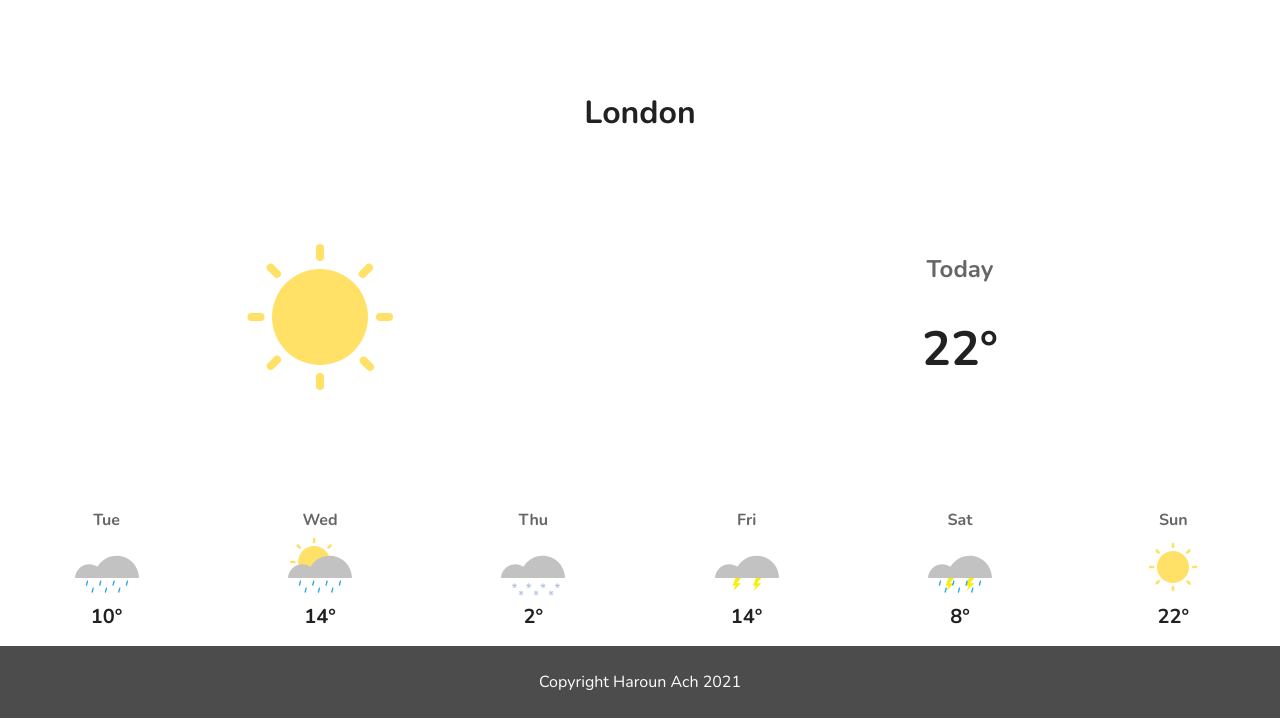
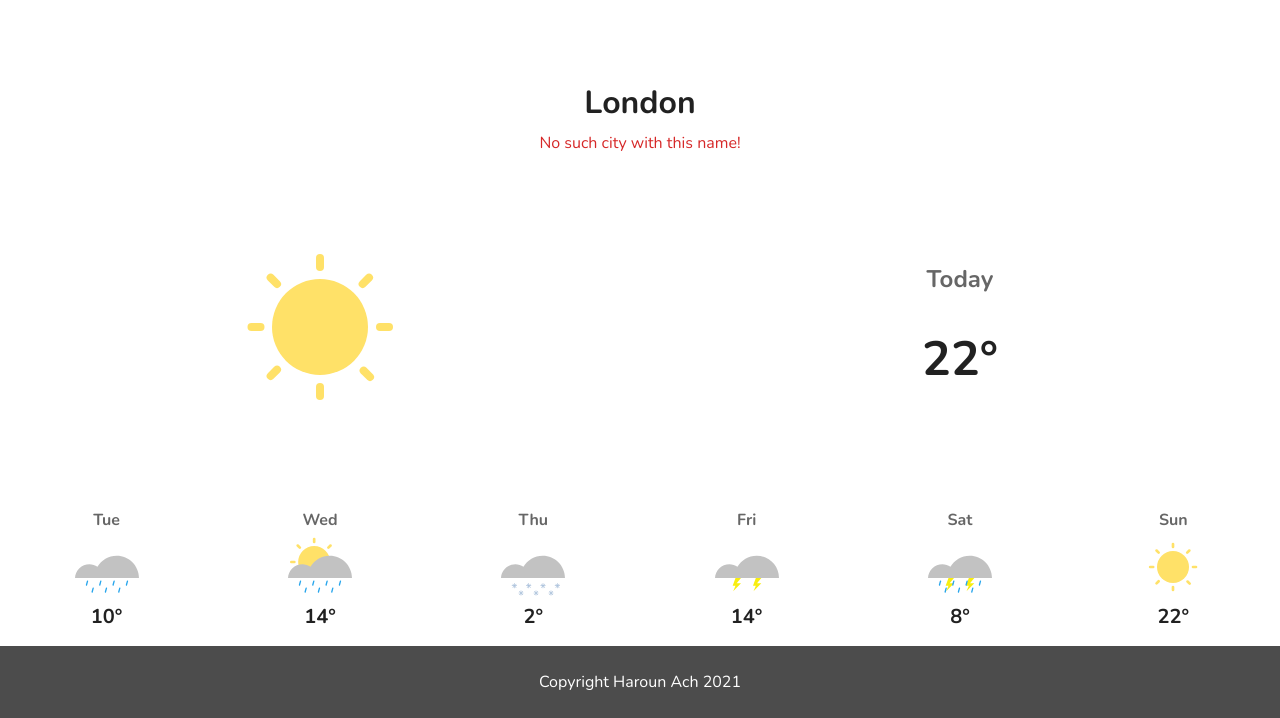
Before and after one commit to harounach/suun, a website: page public/index.html in a window 1280 px wide. Shown: the part 82-800 px from the top of the page. Drawn offline with nearby package versions, Linux system fonts and the light colour scheme; files that its build step writes are made by us from their sources; no server answers.

Commit message:
Add search functionality

```diff
--- a/public/index.html
+++ b/public/index.html
@@ -61,7 +61,7 @@
         <div class="today-section">
           <div class="city">
             <h1 class="city__name">London</h1>
-            <p class="city__error">Choose location</p>
+            <p class="city__error">No such city with this name!</p>
           </div>
           <div class="today">
             <div class="today__img-wrapper">
--- a/public/scripts/app.js
+++ b/public/scripts/app.js
@@ -44,6 +44,7 @@ window.addEventListener("DOMContentLoaded", () => {
 
   // Model
   const model = {
+    showError: false,
     imagesMap: {
       Thunderstorm: "./images/Thunderstorm.svg",
       Drizzle: "./images/Shower.svg",
@@ -81,9 +82,11 @@ window.addEventListener("DOMContentLoaded", () => {
       model
         .getWeatherData(city)
         .then((response) => {
+          view.hideError();
           view.render(response.data);
         })
         .catch((err) => {
+          view.showError();
           console.log(err);
         });
     },
@@ -100,11 +103,24 @@ window.addEventListener("DOMContentLoaded", () => {
   // View
   const view = {
     init: function () {
+      this.searchForm = document.querySelector(".search-form");
+      this.searchInput = document.querySelector(".search-form__input-control");
       this.cityName = document.querySelector(".city__name");
       this.cityError = document.querySelector(".city__error");
       this.todayDegrees = document.querySelector(".today__degrees");
       this.todayImage = document.querySelector(".today__img");
       this.days = document.querySelectorAll(".day");
+
+      const self = this;
+
+      // Register search form listener
+      this.searchForm.addEventListener("submit", function (event) {
+        event.preventDefault();
+        const searchInputValue = self.searchInput.value;
+        if (searchInputValue) {
+          controller.getData(searchInputValue);
+        }
+      });
     },
 
     render: function (weatherData) {
@@ -115,8 +131,13 @@ window.addEventListener("DOMContentLoaded", () => {
       this.populateToday(current);
       this.populateAllDays(daily);
     },
-    showError: function () {},
-
+    showError: function () {
+      console.log("Something Went wrong!!!");
+      this.cityError.classList.add("city__error--show-error");
+    },
+    hideError: function () {
+      this.cityError.classList.remove("city__error--show-error");
+    },
     /**
      * @param {CurrentWeatherItem} current
      */
```
